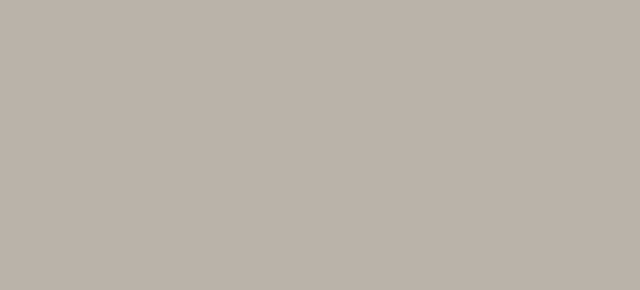
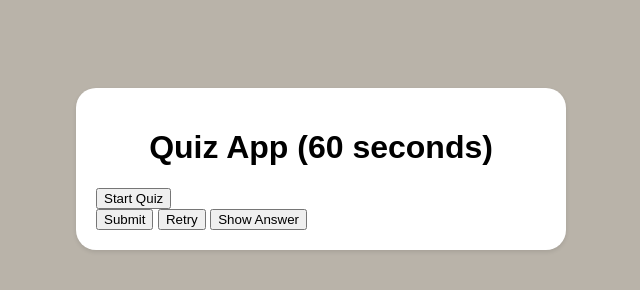
Before and after one commit to CalmedDuck/Code-Quiz, a plain HTML site: page index.html in a window 1280 px wide. Shown: the whole page, without its empty margins (319-959 px from the left). Drawn offline with Linux system fonts and the light colour scheme.

Commit message:
Added to the html file and made a div container.

```diff
--- a/index.html
+++ b/index.html
@@ -5,7 +5,16 @@
   <link rel="stylesheet" href="assets/style.css">
 </head>
 <body>
-
+    <div class="container">
+        <h1>Quiz App <span id="timer">(60 seconds)</span></h1>
+        <button id="start" class="button">Start Quiz</button>
+        <div id="quiz"></div>
+        <div id="result" class="result"></div>
+        <button id="submit" class="button hide">Submit</button>
+        <button id="retry" class="button hide">Retry</button>
+        <button id="showAnswer" class="button hide">Show Answer</button>
+      </div>
+  <script src="assets/script.js"></script>
   <script src="assets/script.js"></script>
 </body>
 </html>
```
Also changed, not shown: assets/script.js (line endings or trailing spaces).
